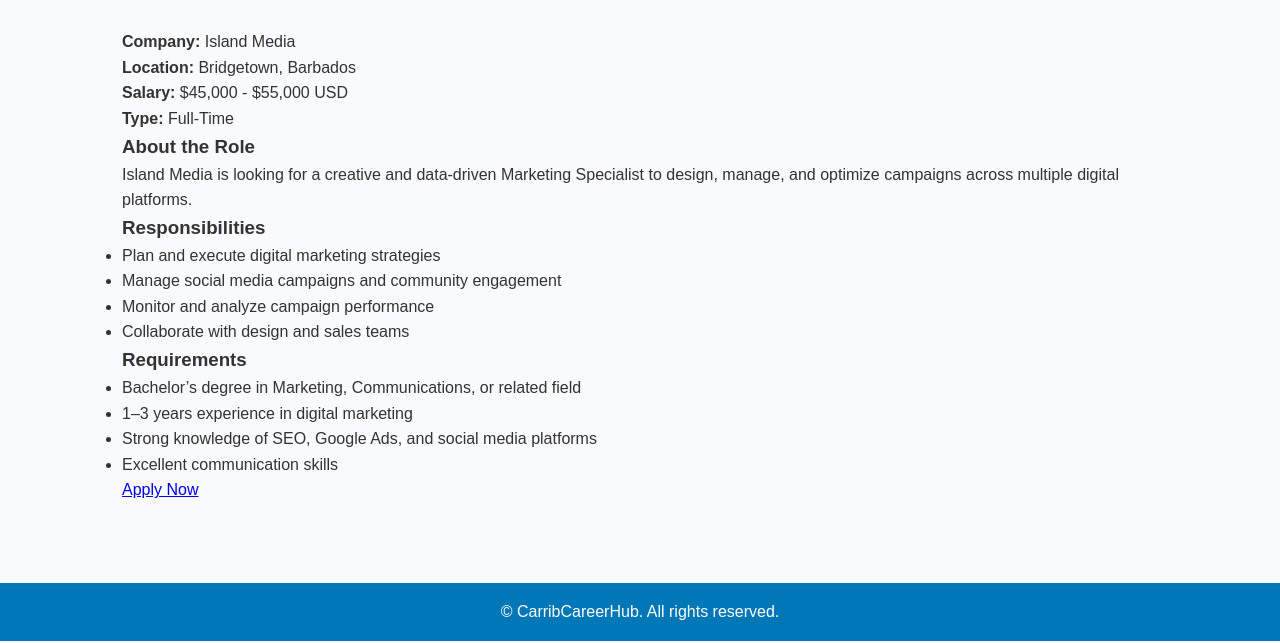
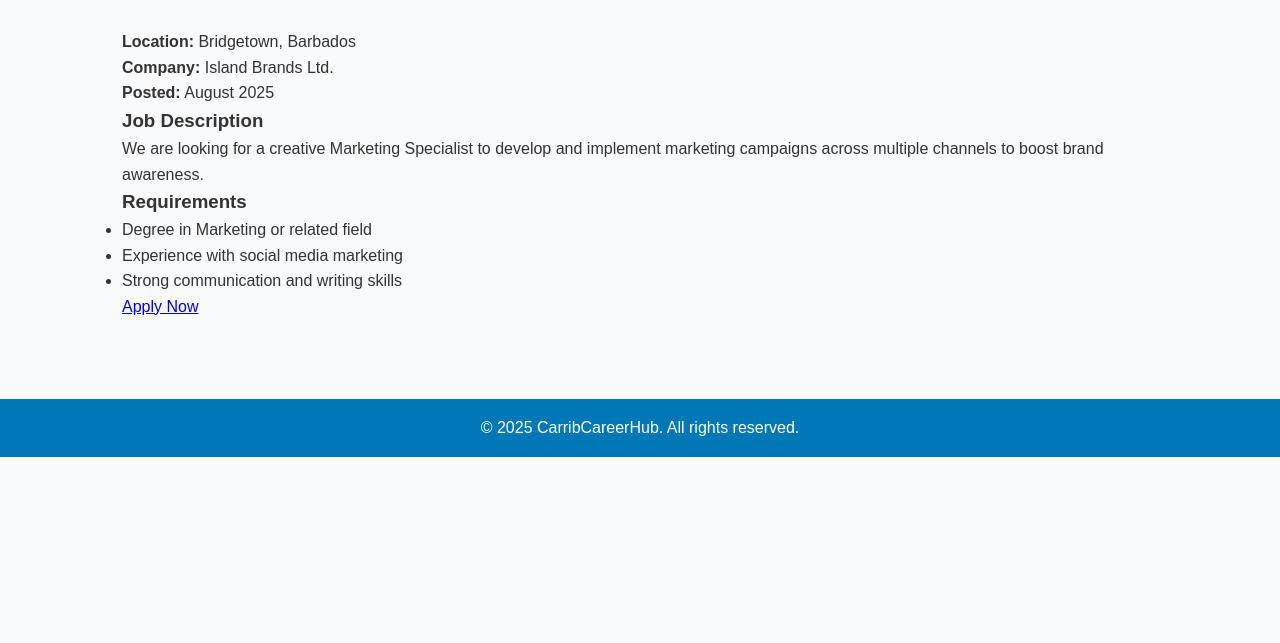
Before and after one commit to andrae101/CarribCareerHub, a plain HTML site: page job-marketing-specialist.html in a window 1280 px wide. Shown: the part 157-800 px from the top of the page. Drawn offline with Linux system fonts and the light colour scheme; files that its build step writes are made by us from their sources.

Commit message:
Update job-marketing-specialist.html
Signed-off-by: andrae101 <cunninghamandrae34@gmail.com>

```diff
--- a/job-marketing-specialist.html
+++ b/job-marketing-specialist.html
@@ -4,14 +4,14 @@
   <meta charset="UTF-8">
   <meta name="viewport" content="width=device-width, initial-scale=1.0">
   <title>Marketing Specialist - CarribCareerHub</title>
-  <link rel="stylesheet" href="assets/css/styles.css">
+  <link rel="stylesheet" href="styles.css">
 </head>
 <body>
   <header class="navbar">
     <div class="logo">🌴 CarribCareerHub</div>
     <nav>
       <a href="index.html">Home</a>
-      <a href="jobs.html" class="active">Jobs</a>
+      <a href="jobs.html">Jobs</a>
       <a href="about.html">About</a>
       <a href="contact.html">Contact</a>
     </nav>
@@ -19,29 +19,18 @@
 
   <section class="featured">
     <h2>Marketing Specialist</h2>
-    <p><strong>Company:</strong> Island Media</p>
     <p><strong>Location:</strong> Bridgetown, Barbados</p>
-    <p><strong>Salary:</strong> $45,000 - $55,000 USD</p>
-    <p><strong>Type:</strong> Full-Time</p>
+    <p><strong>Company:</strong> Island Brands Ltd.</p>
+    <p><strong>Posted:</strong> August 2025</p>
 
-    <h3>About the Role</h3>
-    <p>Island Media is looking for a creative and data-driven Marketing Specialist
-       to design, manage, and optimize campaigns across multiple digital platforms.</p>
-
-    <h3>Responsibilities</h3>
-    <ul>
-      <li>Plan and execute digital marketing strategies</li>
-      <li>Manage social media campaigns and community engagement</li>
-      <li>Monitor and analyze campaign performance</li>
-      <li>Collaborate with design and sales teams</li>
-    </ul>
+    <h3>Job Description</h3>
+    <p>We are looking for a creative Marketing Specialist to develop and implement marketing campaigns across multiple channels to boost brand awareness.</p>
 
     <h3>Requirements</h3>
     <ul>
-      <li>Bachelor’s degree in Marketing, Communications, or related field</li>
-      <li>1–3 years experience in digital marketing</li>
-      <li>Strong knowledge of SEO, Google Ads, and social media platforms</li>
-      <li>Excellent communication skills</li>
+      <li>Degree in Marketing or related field</li>
+      <li>Experience with social media marketing</li>
+      <li>Strong communication and writing skills</li>
     </ul>
 
     <a href="apply.html" class="btn">Apply Now</a>
@@ -50,6 +39,7 @@
   <footer>
     <p>© <span id="year"></span> CarribCareerHub. All rights reserved.</p>
   </footer>
-  <script src="assets/js/script.js"></script>
+
+  <script src="script.js"></script>
 </body>
 </html>
```
